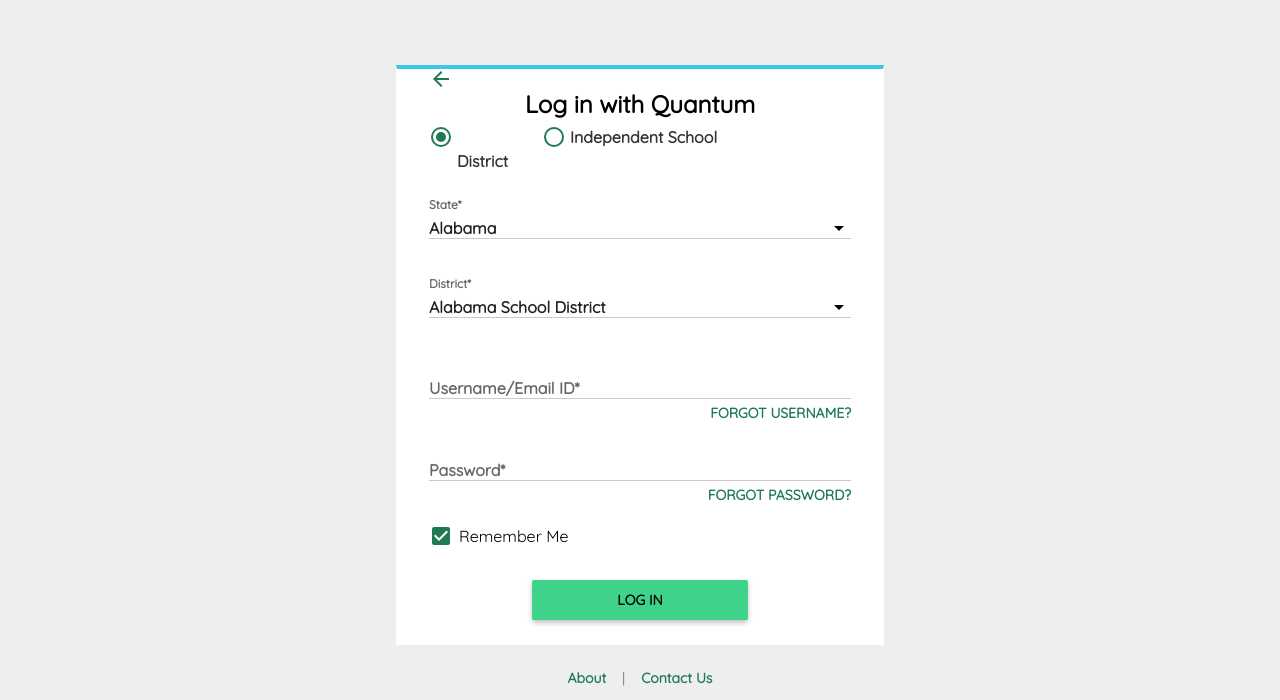
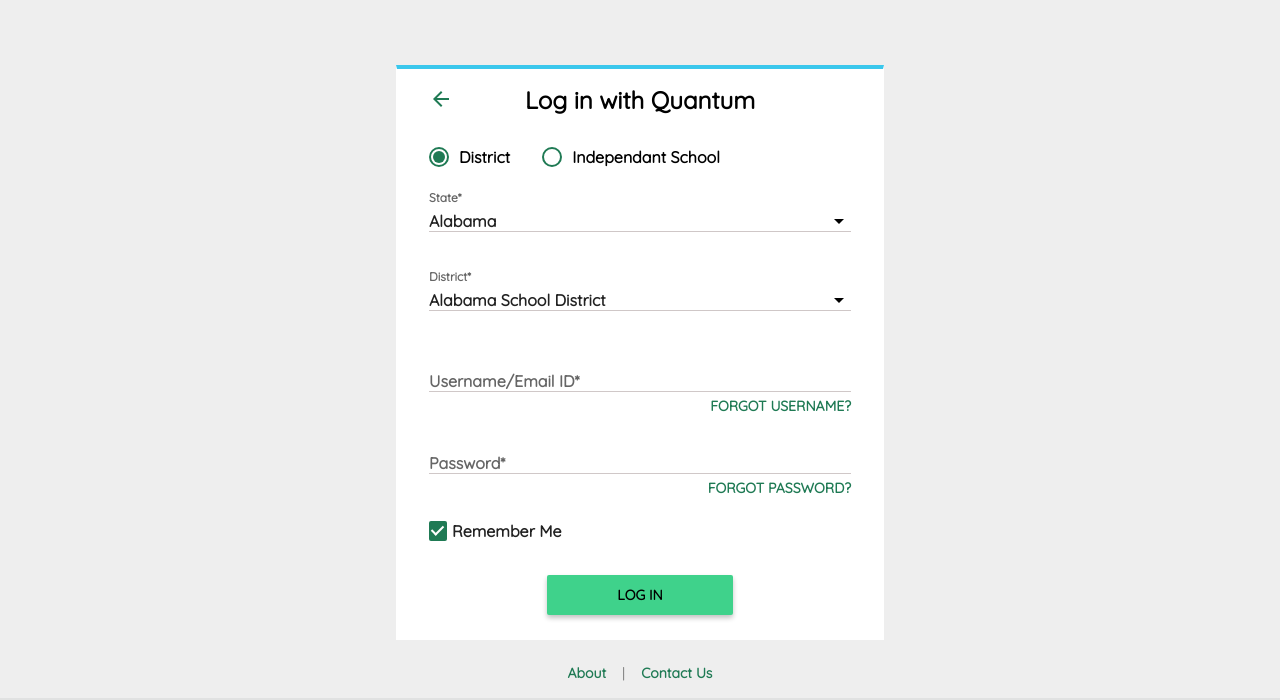
Before and after one commit to kartik17zeuslearning/zeustraining, a plain HTML site: page Task4_login_page/index.html in a window 1280 px wide. Shown: the part 65-765 px from the top of the page. Drawn offline with Linux system fonts and the light colour scheme.

Commit message:
made changes in header and footer

```diff
--- a/Task4_login_page/index.html
+++ b/Task4_login_page/index.html
@@ -22,24 +22,24 @@
     <div class="main-container">
       <!-- Login box-------------------------------------- -->
       <div class="login-box">
-        <img class="backbtn" src="icons/back.svg" alt="Back button" />
-        <h1>Log in with Quantum</h1>
+        <!-- Login-title---------------------------------------- -->
+        <div class="login-title">
+          <img class="backbtn" src="icons/back.svg" alt="Back button" />
+          <p class="title">Log in with Quantum</p>
+        </div>
 
         <!-- Form-------------------------------------- -->
         <form action="dashboard.html">
           <!-- Radio button--------------------------- -->
-          <img
-            class="radiobtn"
-            src="icons/radio-button-on.svg"
-            alt="Radio Button District"
-          />
-          <p class="radiovalue">District</p>
-          <img
-            class="radiobtn2"
-            src="icons/radio-button-off.svg"
-            alt="Radio Button"
-          />
-          <p class="radiovalue2">Independent School</p>
+          <label class="radio-container"><p>District</p>
+            <input type="radio" checked="checked" value="District" name="radio">
+            <span class="radio-checkmark"></span>
+          </label>
+
+          <label class="radio-container"><p>Independant School</p>
+            <input type="radio" value="Independant School" name="radio">
+            <span class="radio-checkmark"></span>
+          </label>
 
           <!-- Dropdown------------------------------- -->
 
@@ -74,12 +74,12 @@
           </div>
           <div class="forgot">FORGOT PASSWORD?</div>
 
-          <img
-            class="checkbox"
-            src="icons/checkbox-checked.svg"
-            alt="checkbox checked"
-          />
-          <p class="remembertxt">Remember Me</p>
+          <!-- Remember Me checkbox---------------------- -->
+          <label class="checkbox-container"
+            >Remember Me
+            <input type="checkbox" checked="checked" />
+            <span class="checkmark"></span>
+          </label>
 
           <!-- Log in button---------------------------- -->
           <button type="submit">LOG IN</button>
--- a/Task4_login_page/index_style.css
+++ b/Task4_login_page/index_style.css
@@ -12,21 +12,21 @@
   padding: 0;
   background: #eeeeee 0% 0% no-repeat padding-box;
   height: 100vh;
-  /* overflow: visible; */
 }
 .main-container {
   display: block;
   width: 100%;
-  /* height: 100vh; */
   min-height: calc(100vh - 56px - 56px - 18px);
   padding: 24px;
 }
-.header{
-    background: url("images/header\ pattern\ image.png"),
+
+/* Header of the page------------------- */
+.header {
+  background: url("images/header\ pattern\ image.png"),
     url("images/header\ pattern\ svg.svg");
 }
 .header nav {
-  background: rgb(37, 49, 63, .8);
+  background: rgb(37, 49, 63, 0.8);
   width: 100%;
   height: 56px;
   top: 0;
@@ -39,7 +39,9 @@
   cursor: pointer;
 }
 
+/* Login Box------------------------- */
 .login-box {
+  position: relative;
   margin-top: 50px;
   margin-left: auto;
   margin-right: auto;
@@ -49,45 +51,96 @@
   border: 1px solid #ffffff;
   border-top: 4px solid #3ac7ec;
 }
-.login-box h1 {
+
+/* Login Box Title -------------------- */
+.login-box .login-title{
   font-size: 24px;
+  font-weight: bold;
+  margin-top: 16px;
+}
+.login-title .title{
   text-align: center;
-  margin-top: 20px;
 }
-.login-box .backbtn {
+.login-title .backbtn{
+  margin-left: 32px;
+  padding-top: 2px;
   position: absolute;
-  top: 132px;
-  margin-left: 32px;
+  cursor: pointer;
 }
 
+/* Login form ---------------------------- */
 .login-box form {
   padding: 0 32px;
   box-sizing: border-box;
 }
-.login-box .radiobtn {
+
+/* Radio Button ----------------------------- */
+.radio-container {
+  display: block;
+  position: relative;
+  padding-left: 30px;
+  margin: 32px 32px 23px 0;
+  cursor: pointer;
+  font-size: 16px;
+  font-weight: bold;
+  float: left;
+}
+/* .radio-container p{
+ margin-top: 3px;
+} */
+
+/* Hide the browser's default radio button */
+.radio-container input {
   position: absolute;
-  top: 190px;
+  opacity: 0;
+  cursor: pointer;
 }
-.login-box .radiovalue {
-  margin-top: 32px;
-  margin-left: 28px;
-  font-size: 16px;
-  color: #333333;
-  font-weight: bold;
+
+/* Create a custom radio button */
+.radio-checkmark {
+  position: absolute;
+  top: 0;
+  left: 0;
+  height: 20px;
+  width: 20px;
+  background-color: white;
+  border: 2px solid #1F7A54;
+  border-radius: 50%;
 }
-.login-box .radiobtn2 {
+
+/* On mouse-over, add a grey background color */
+.radio-container:hover input ~ .radio-checkmark {
+  background-color: #ccc;
+}
+
+/* When the radio button is checked, add a blue background */
+.radio-container input:checked ~ .radio-checkmark {
+  background-color: white;
+}
+
+/* Create the indicator (the dot/circle - hidden when not checked) */
+.radio-checkmark:after {
+  content: "";
   position: absolute;
-  top: 190px;
-  margin-left: 113px;
+  display: none;
 }
-.login-box .radiovalue2 {
-  top: 192px;
-  margin-left: 141px;
-  position: absolute;
-  font-size: 16px;
-  color: #333333;
-  font-weight: bold;
+
+/* Show the indicator (dot/circle) when checked */
+.radio-container input:checked ~ .radio-checkmark:after {
+  display: block;
 }
+
+/* Style the indicator (dot/circle) */
+.radio-container .radio-checkmark:after {
+ 	top: 2px;
+	left: 2px;
+	width: 12px;
+	height: 12px;
+	border-radius: 50%;
+	background: #1F7A54;
+}
+
+/* Dropdown Menu for State and Distric------------- */
 
 .select-state {
   display: flex;
@@ -197,14 +250,72 @@
   text-decoration: underline;
 }
 
-.login-box .checkbox {
-  position: absolute;
-  margin-top: 20px;
+/* Remember Me checkbox------------------------- */
+.checkbox-container {
+  display: block;
+  position: relative;
+  padding-left: 23px;
+  margin: 24px 0 18px 0;
+  cursor: pointer;
+  font-size: 16px;
+  user-select: none;
+  font-weight: bold;
+  color: #222222;
 }
 
-.login-box .remembertxt {
-  margin-top: 22px;
-  margin-left: 30px;
+/* Hide the browser's default checkbox */
+.checkbox-container input {
+  position: absolute;
+  opacity: 0;
+  cursor: pointer;
+  height: 0;
+  width: 0;
+}
+
+/* Create a custom checkbox */
+.checkmark {
+  position: absolute;
+  top: 0;
+  left: 0;
+  height: 20px;
+  width: 18px;
+  border-radius: 2px;
+  background-color: #eee;
+}
+
+/* On mouse-over, add a grey background color */
+.checkbox-container:hover input ~ .checkmark {
+  background-color: #ccc;
+}
+
+/* When the checkbox is checked, add a blue background */
+.checkbox-container input:checked ~ .checkmark {
+  background-color: #1F7A54;
+}
+
+/* Create the checkmark/indicator (hidden when not checked) */
+.checkmark:after {
+  content: "";
+  position: absolute;
+  display: none;
+}
+
+/* Show the checkmark when checked */
+.checkbox-container input:checked ~ .checkmark:after {
+  display: block;
+}
+
+/* Style the checkmark/indicator */
+.checkbox-container .checkmark:after {
+  left: 5px;
+  top: 2px;
+  width: 5px;
+  height: 10px;
+  border: solid white;
+  border-width: 0 2px 2px 0;
+  -webkit-transform: rotate(45deg);
+  -ms-transform: rotate(45deg);
+  transform: rotate(45deg);
 }
 
 button {
@@ -212,7 +323,7 @@
   margin: 34px auto 24px auto;
   background-color: #3fd28b;
   height: 40px;
-  width: 216px;
+  width: 44%;
   border: none;
   border-radius: 2px;
   box-shadow: 0px 3px 5px #0000003d;
@@ -252,7 +363,6 @@
   justify-content: center;
   align-items: center;
   gap: 16px;
-  /* position: fixed; */
   bottom: 0;
   color: #616161;
 }
@@ -262,11 +372,16 @@
 }
 .zeus {
   font-weight: bold;
-  font: normal normal bold 12px/16px "Quicksand";
 }
 
 @media screen and (max-width: 480px) {
+  .main-container{
+    width: 100%;
+  }
   .header {
-    width: 480px;
+    width: 100%;
+  }
+  .login-box{
+    width: 100%;
   }
 }
```
